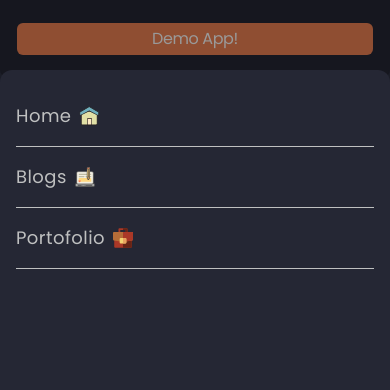
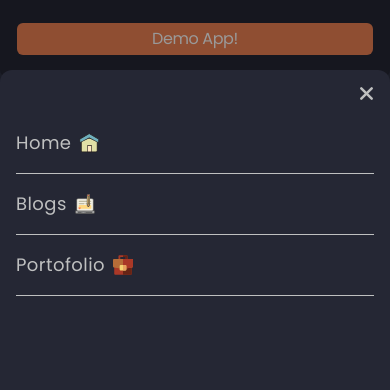
Before and after one commit to RendyArthaP/web-portfolio, a Next.js app: page /portfolio/components/CardPortfolio in a window 390 px wide. Both pictures are taken after a click on the picture 356 px from the left and 50 px from the top of the page. Shown: the part 454-844 px from the top of the page. Built offline with nearby package versions, Linux system fonts and the light colour scheme.

Commit message:
feat: create navbar and fixing static images

```diff
--- a/next.config.js
+++ b/next.config.js
@@ -2,12 +2,10 @@
 const nextConfig = {
   reactStrictMode: true,
   images: {
+    disableStaticImages: true,
     unoptimized: true,
-    domains: [
-      "s3.us-west-2.amazonaws.com",
-      "https://res.cloudinary.com/"
-    ]
-  }
+    domains: ["s3.us-west-2.amazonaws.com", "https://res.cloudinary.com/"],
+  },
 };
 
 module.exports = nextConfig;
--- a/src/components/BackAndSearch/BackAndSearch.tsx
+++ b/src/components/BackAndSearch/BackAndSearch.tsx
@@ -12,7 +12,7 @@ const BackAndSearch = () => {
   return (
     <div
       onClick={goBack}
-      className="h-[30px] cursor-pointer mx-4 flex flex-row items-center w-[75px]"
+      className="h-[30px] cursor-pointer mx-4 flex flex-row items-center w-[75px] outline-none"
     >
       <Image src={BackbuttonIMG} alt="back-button" />
       <p className="text-base ml-3">Back</p>
--- a/src/components/Navbar/Navbar.tsx
+++ b/src/components/Navbar/Navbar.tsx
@@ -24,10 +24,11 @@ const Navbar = () => {
   };
 
   return (
+    <>
       <div className="flex flex-row items-center justify-between p-4 mt-2 mx-auto max-w-6xl">
         <Link href="/">
           <a className="outline-none">
-          <Image alt="Logo" height={45} src={Logo} width={45} />
+            <Image alt="Logo" src={Logo} width={45} height={45} />
           </a>
         </Link>
         <div className="hidden md:flex md:flex-row">
@@ -53,20 +54,19 @@ const Navbar = () => {
             active={tabbarActive(routerPath, activePortfolio)}
           />
         </div>
-      <div className="flex md:hidden cursor-pointer">
+        <div className="flex md:hidden cursor-pointer outline-none select-none">
           <Image
             src={HamburgerMenu}
             alt="hamburger-menu"
             onClick={handleOpenNavbarMobile}
           />
         </div>
-      {showNavbarMobile && (
+      </div>
       <NavbarMobile
         onClose={() => setShowNavbarMobile(false)}
         showNavbar={showNavbarMobile}
       />
-      )}
-    </div>
+    </>
   );
 };
 
--- a/src/components/Navbar/NavbarMobile.tsx
+++ b/src/components/Navbar/NavbarMobile.tsx
@@ -4,6 +4,8 @@ import React, { FC, useEffect } from "react";
 import Home from "~/public/icons/home.svg";
 import Blogs from "~/public/icons/blogs.svg";
 import Portfolio from "~/public/icons/portfolio.svg";
+import Close from "~/public/icons/close.svg";
+import ReactDOM from "react-dom";
 
 interface Props {
   onClose: () => void;
@@ -11,14 +13,6 @@ interface Props {
 }
 
 const NavbarMobile: FC<Props> = ({ onClose, showNavbar }) => {
-  const styleShowNavbar = `
-    flex md:hidden bg-black fixed z-20 w-full h-screen bottom-0 overflow-hidden right-0 top-0 left-0 opacity-40
-  `;
-
-  const styleCloseNavbar = `
-    flex md:hidden bg-black fixed z-20 w-full h-screen bottom-0 overflow-hidden right-0 top-0 left-0 opacity-40
-  `;
-
   // This useEffect function for locking scroll when Navbar Mobile Open
   useEffect(() => {
     if (showNavbar) {
@@ -32,14 +26,21 @@ const NavbarMobile: FC<Props> = ({ onClose, showNavbar }) => {
 
   return (
     <>
+      {/** Background Modal Navbar */}
       <div
-        className={showNavbar ? styleShowNavbar : styleCloseNavbar}
+        className={`navbar-mask-style ${showNavbar ? "open" : "close"}`}
         onClick={onClose}
       />
-      <div className="flex md:hidden bg-dark-blue flex-col fixed w-screen bottom-0 h-80 z-50 left-0 right-0 p-4 rounded-tr-xl rounded-tl-xl">
+      {/** End Background Modal Navbar */}
+
+      {/** Modal Navbar */}
+      <div className={`navbar-style ${showNavbar ? "open" : "close"}`}>
+        <div className="pb-7 flex justify-end">
+          <Image src={Close} alt="close-icon" onClick={onClose} />
+        </div>
         <div className="border-b border-grey">
           <Link href="/">
-            <a className="outline-none flex flex-row items-center py-4">
+            <a className="outline-none flex flex-row items-center pb-4">
               <p className="text-lg tracking-wide mr-2">Home</p>
               <Image src={Home} alt="home" />
             </a>
@@ -62,6 +63,7 @@ const NavbarMobile: FC<Props> = ({ onClose, showNavbar }) => {
           </Link>
         </div>
       </div>
+      {/** End Modal Navbar */}
     </>
   );
 };
--- a/src/pages/index.tsx
+++ b/src/pages/index.tsx
@@ -86,7 +86,7 @@ const Home: NextPage = () => {
       {/** End Opening Section */}
 
       {/** Our Service Section */}
-      <div className="mt-[70px] mb-[80px]">
+      <div className="mt-[70px]">
         <h1 className="font-bold text-base mb-2 lg:text-[22px]">Our Service</h1>
         <div className="flex flex-col lg:flex-row lg:justify-between">
           <div className="bg-dark-blue my-3 rounded-md p-5 flex flex-col lg:max-w-[320px]">
--- a/src/styles/globals.css
+++ b/src/styles/globals.css
@@ -123,3 +123,43 @@ h1 h2 h3 h4 h5 h6 {
 .prose li {
   color: #bfc0c0;
 }
+
+.navbar-mask-style {
+  background-color: #000000;
+  position: fixed;
+  top: 0;
+  left: 0;
+  bottom: 0;
+  right: 0;
+  z-index: 20;
+  opacity: 0;
+  width: 100%;
+  height: 0;
+  transition: opacity 0.3s cubic-bezier(0.445, 0.05, 0.55, 0.95);
+}
+
+.navbar-mask-style.open {
+  height: 100vh;
+  opacity: 0.4;
+}
+
+.navbar-style {
+  background-color: #252734;
+  position: fixed;
+  width: 100%;
+  z-index: 50;
+  bottom: 0;
+  left: 0;
+  right: 0;
+  padding: 16px;
+  border-top-right-radius: 12px;
+  border-top-left-radius: 12px;
+  height: 0;
+  visibility: hidden;
+  transition: height 0.3s cubic-bezier(0.445, 0.05, 0.55, 0.95);
+}
+
+.navbar-style.open {
+  visibility: visible;
+  height: 320px;
+}
```
Also changed, not shown: public/icons/close.svg (added). Lines whose indentation alone changed are shown as unchanged.
